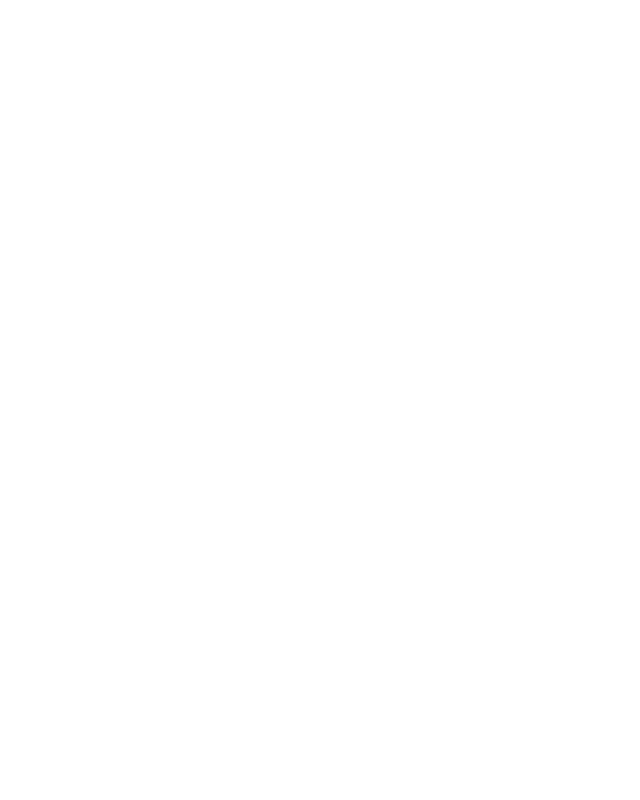
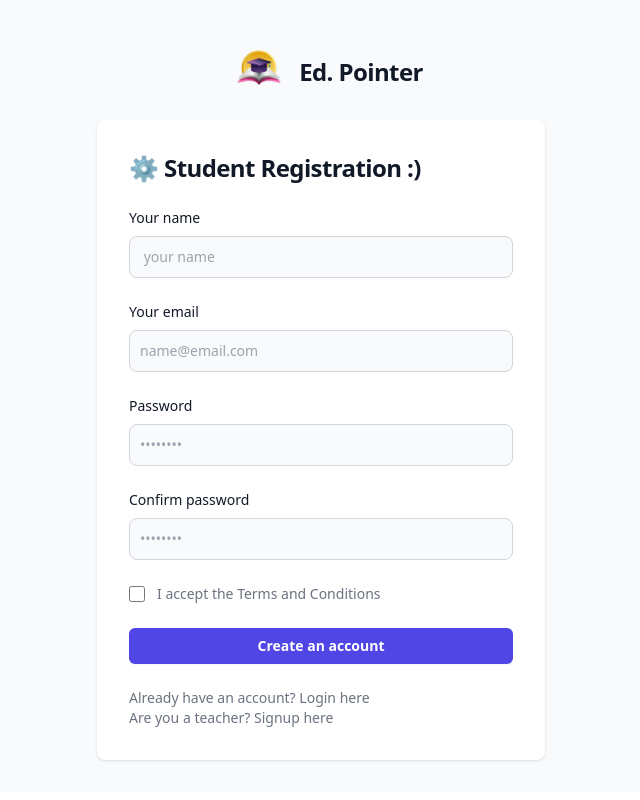
Before and after one commit to ankitt26/Education-Pointer, a React (Vite) app: page /signup/student in a window 1280 px wide. Before the commit this address had no page. Shown: the whole page, without its empty margins (319-959 px from the left). Built offline with nearby package versions, Linux system fonts and the light colour scheme.

Commit message:
Add Link to in Login and Signup components

```diff
--- a/src/App.jsx
+++ b/src/App.jsx
@@ -10,6 +10,7 @@ function App() {
     <BrowserRouter>
       <Routes>
         <Route path="/" element={<Student />} />
+        <Route path="/signup/student" element={<Student />} />
         <Route path="/signup/teacher" element={<Teacher />} />
         <Route path="/login/student" element={<Student_log />} />
         <Route path="/login/teacher" element={<Teacher_log />} />
--- a/src/components/login/Login.jsx
+++ b/src/components/login/Login.jsx
@@ -1,8 +1,11 @@
 import React from "react";
+import { Link } from "react-router-dom";
 import Logo from "../../assets/images/logo.png";
 
 export default (props) => {
   const user_type = props.type;
+  const lower_case_user_type = user_type.toLowerCase();
+
   let other_user_type = "teacher";
 
   if (user_type === "Teacher") {
@@ -85,21 +88,21 @@ export default (props) => {
               <div>
                 <p className="text-sm font-light text-gray-500 dark:text-gray-400">
                   Not a member?{" "}
-                  <a
-                    href="#"
+                  <Link
+                    to={`/signup/${lower_case_user_type}`}
                     className="font-medium text-primary-600 hover:underline dark:text-primary-500"
                   >
                     SignUp
-                  </a>
+                  </Link>
                 </p>
                 <p className="text-sm font-light text-gray-500 dark:text-gray-400">
                   Are you a {other_user_type}?{" "}
-                  <a
-                    href="#"
+                  <Link
+                    to={`/login/${other_user_type}`}
                     className="font-medium text-primary-600 hover:underline dark:text-primary-500"
                   >
                     Login here
-                  </a>
+                  </Link>
                 </p>
               </div>
             </form>
--- a/src/components/signup/Signup.jsx
+++ b/src/components/signup/Signup.jsx
@@ -1,7 +1,7 @@
 import React from "react";
 import Logo from "..//../assets/images/Logo.png";
 import { useState } from "react";
-import student from "./student";
+import { Link } from "react-router-dom";
 
 export default (props) => {
   const [name, setname] = useState("");
@@ -10,6 +10,8 @@ export default (props) => {
   const [repassword, setrepassword] = useState("");
 
   const user_type = props.type;
+  const lower_case_user_type = user_type.toLowerCase();
+
   let other_user_type = "teacher";
 
   if (user_type === "Teacher") {
@@ -25,7 +27,7 @@ export default (props) => {
       repassword: repassword,
     };
 
-    if (user_type === "student") {
+    if (user_type === "Student") {
       console.log({ student: true, ...userdata });
     } else {
       console.log({ teacher: true, ...userdata });
@@ -177,21 +179,21 @@ export default (props) => {
               <div>
                 <p className="text-sm font-light text-gray-500 dark:text-gray-400">
                   Already have an account?{" "}
-                  <a
-                    href="#"
+                  <Link
+                    to={`/login/${lower_case_user_type}`}
                     className="font-medium text-primary-600 hover:underline dark:text-primary-500"
                   >
                     Login here
-                  </a>
+                  </Link>
                 </p>
                 <p className="text-sm font-light text-gray-500 dark:text-gray-400">
                   Are you a {other_user_type}?{" "}
-                  <a
-                    href="#"
+                  <Link
+                    to={`/signup/${other_user_type}`}
                     className="font-medium text-primary-600 hover:underline dark:text-primary-500"
                   >
                     Signup here
-                  </a>
+                  </Link>
                 </p>
               </div>
             </form>
```
